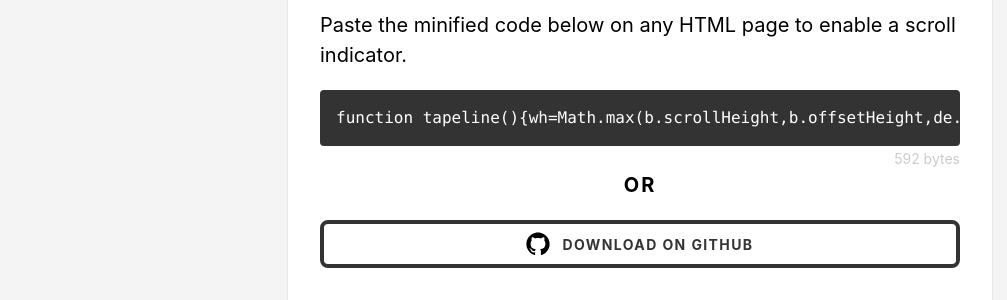
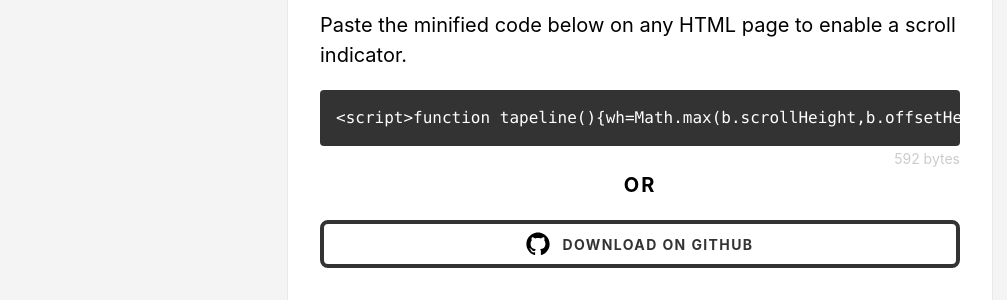
Before and after one commit to jkulton/jkulton.github.io, a Jekyll site: the page built from tapeline/index.html, in a window 1280 px wide. Shown: the part 329-629 px from the top of the page, without its empty margins (0-1007 px from the left). Built offline with Jekyll 4.4.1, drawn with Linux system fonts in a browser that asks for light colours.

Commit message:
update minified script

```diff
--- a/tapeline/index.html
+++ b/tapeline/index.html
@@ -85,7 +85,7 @@ layout: default
 		<p>Paste the minified code below on any HTML page to enable a scroll indicator.</p>
 
 		<pre class="mb0 br2 w-100 overflow-auto pa3 nowrap code bg-dark-gray white">
-function tapeline(){wh=Math.max(b.scrollHeight,b.offsetHeight,de.clientHeight,de.scrollHeight,de.offsetHeight),ph=b.offsetHeight,el=d.querySelector("#tapeline"),ih=window.innerHeight,buffer=100,null===el?(tl=d.createElement("section"),tls=tl.style,tls.position="fixed",tls.top="0",tls.left="0",tls.background="#000",tls.height="5px",tl.id="tapeline",b.appendChild(tl)):wh-ih>buffer?(pos=window.pageYOffset/(wh-ih)*100,el.style.width=pos+"%"):el.style.width="0%"}window.onload=function(){d=document,b=d.body,de=d.documentElement,f=function(){tapeline()},b.onresize=f,b.onclick=f,b.onscroll=f};
+&#60;script&#62;function tapeline(){wh=Math.max(b.scrollHeight,b.offsetHeight,de.clientHeight,de.scrollHeight,de.offsetHeight),ph=b.offsetHeight,el=d.querySelector("#tapeline"),ih=window.innerHeight,buffer=100,null===el?(tl=d.createElement("section"),tls=tl.style,tls.position="fixed",tls.top="0",tls.left="0",tls.background="#000",tls.height="5px",tl.id="tapeline",b.appendChild(tl)):wh-ih>buffer?(pos=window.pageYOffset/(wh-ih)*100,el.style.width=pos+"%"):el.style.width="0%"}window.onload=function(){d=document,b=d.body,de=d.documentElement,f=function(){tapeline()},b.onresize=f,b.onclick=f,b.onscroll=f};&#60;/script&#62;
 		</pre>
 		<span class="tr w-100 dib moon-gray f6">592 bytes</span>
 
```
